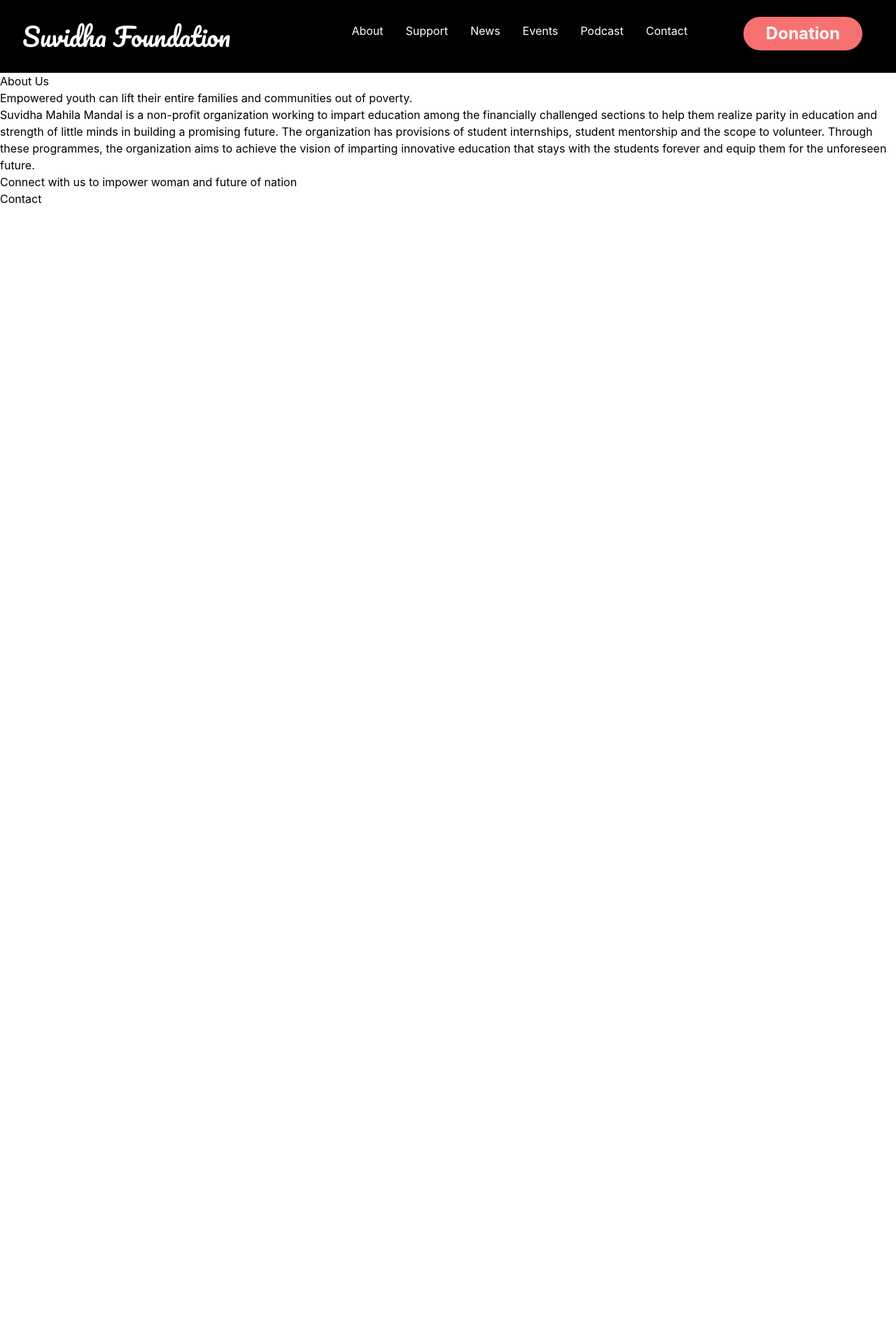
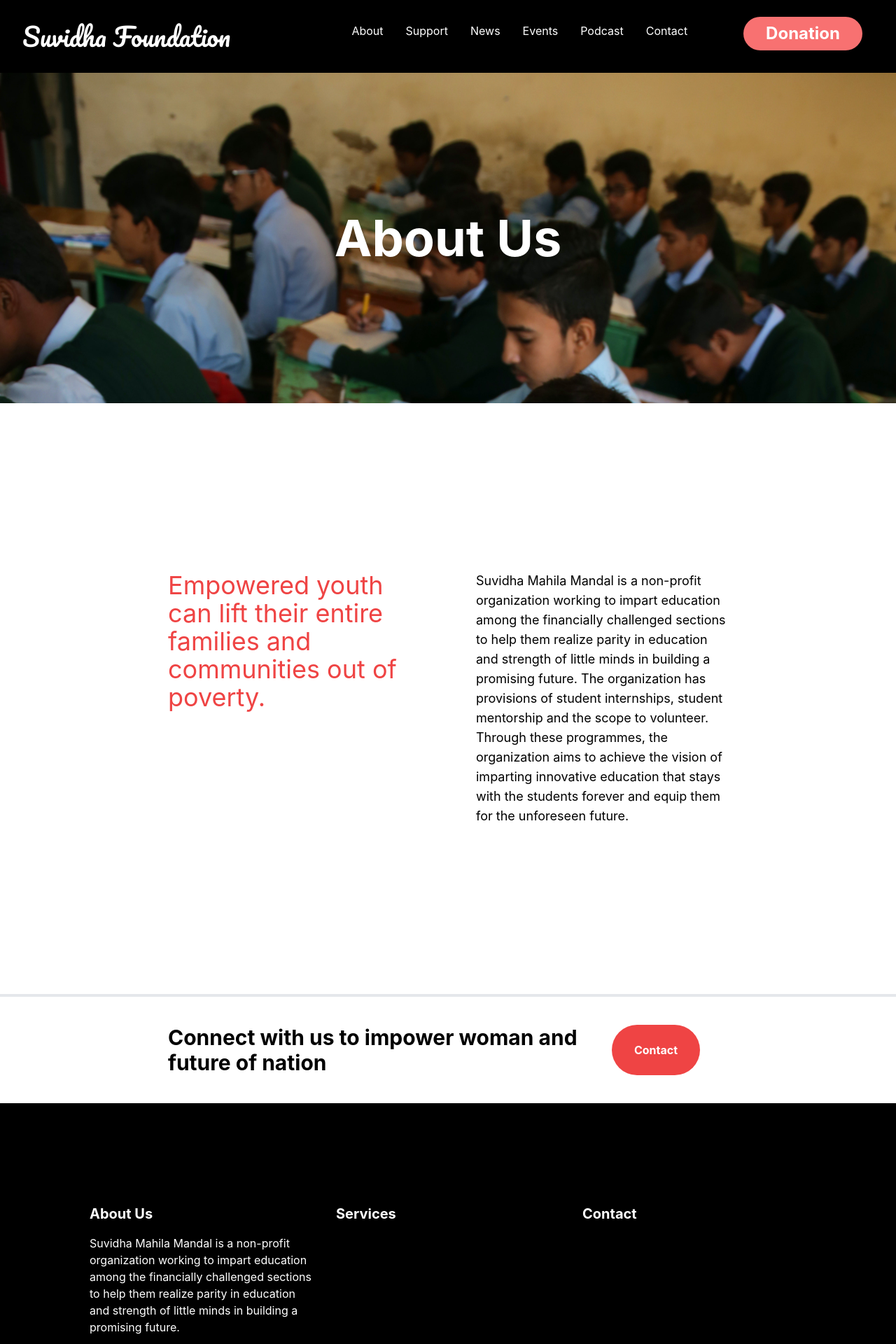
Before and after one commit to kapilk05/suvidha-web-dev, a React (Create React App) app: page /about in a window 1280 px wide. Shown: the top 1920 px of the page at 70% size. Before the commit the page ends 800 px from the top, so only its background shows below. Built offline with nearby package versions, Linux system fonts and the light colour scheme.

Commit message:
About page

```diff
--- /dev/null
+++ b/src/component/AboutPage/AboutBody.js
@@ -0,0 +1,18 @@
+export default function AboutBody(){
+    return(
+        <div>
+            <div className="bg-white p-60 border-b-4">
+                <div className="flex space-x-20">
+                    <h2 className="flex-1 text-4xl font-normal px-30 text-red-500">Empowered youth can lift their entire families and communities out of poverty.</h2>
+                    <h3 className="flex-1 text-lg justify-center px-30" >
+                    Suvidha Mahila Mandal is a non-profit organization working to impart education among the financially challenged sections to help them realize parity in education and strength of little minds in building a promising future. The organization has provisions of student internships, student mentorship and the scope to volunteer. Through these programmes, the organization aims to achieve the vision of imparting innovative education that stays with the students forever and equip them for the unforeseen future.
+                    </h3>
+                </div>
+            </div>
+        </div>
+    );
+
+}
+
+// justify-left float-left h-50 w-50 text-4xl py-4 font-bold
+// justify-left float-right  h-50 w-50 px-64 py-8 text-l
--- /dev/null
+++ b/src/component/AboutPage/AboutHeader.js
@@ -0,0 +1,13 @@
+export default function AboutHeader(){
+    return(
+        <>
+        <div className=" text-white">
+            <div className="flex justify-center py-48">
+                <div className="">
+                <h1 className=" text-7xl  flex justify-center font-bold py-2">About Us</h1>
+                </div>
+            </div>
+        </div>
+        </>
+    )
+}
--- /dev/null
+++ b/src/component/AboutPage/Footer.js
@@ -0,0 +1,20 @@
+export default function Footer(){
+    return (
+        <>
+            <div className="bg-black flex text-white p-32 space-x-8 text-left">
+                <div className="flex-1">
+                    <h3 className="font-bold py-4 text-xl">About Us</h3>
+                    <h4>
+                    Suvidha Mahila Mandal is a non-profit organization working to impart education among the financially challenged sections to help them realize parity in education and strength of little minds in building a promising future.
+                    </h4>
+                </div>
+                <div className="flex-1">
+                    <h3 className="font-bold py-4 text-xl">Services</h3>
+                </div>
+                <div className="flex-1">
+                    <h3 className="font-bold py-4 text-xl">Contact</h3>
+                </div>
+            </div>
+        </>
+    )
+}
--- a/src/component/AboutPage/about.js
+++ b/src/component/AboutPage/about.js
@@ -1,17 +1,15 @@
 import Navbar from "../LandingPage/navbar/nav"
+import AboutHeader from "./AboutHeader"
+import AboutBody from "./AboutBody"
+import Footer from "./Footer"
 
 export default function About(){
     return(
         <>
+        <div className=" bg-fixed bg-cover bg-center ... bg-[url('./images/about-head.jpg')] w-full h-full">
         <Navbar/>
-        <main>
-        <h1>About Us</h1>
-        <div class="about">
-            <h2 class="tagline">Empowered youth can lift their entire families and communities out of poverty.</h2>
-            <div class="describe">
-                Suvidha Mahila Mandal is a non-profit organization working to impart education among the financially challenged sections to help them realize parity in education and strength of little minds in building a promising future. The organization has provisions of student internships, student mentorship and the scope to volunteer. Through these programmes, the organization aims to achieve the vision of imparting innovative education that stays with the students forever and equip them for the unforeseen future.
-            </div>
-        </div>
+        <AboutHeader/>
+        <AboutBody/>
 
         <div class="numbers"></div>
 
@@ -19,11 +17,13 @@ export default function About(){
 
         <div class="newsletter"></div>
 
-        <div class="contact-link">
-            <h3>Connect with us to impower woman and future of nation</h3>
-            <button type="button">Contact</button>
+        <div className="bg-white flex p-10 px-60">
+            <h3 className="flex-2 font-bold text-3xl">Connect with us to impower woman and future of nation</h3>
+            <button className="flex-1 bg-red-500 px-8 py-4 rounded-full text-base text-white font-bold mx-10" type="button">Contact</button>
         </div>
-        </main>
+        <Footer/>
+        </div>
+
         </>
     )
 };
--- a/src/component/LandingPage/navbar/nav.js
+++ b/src/component/LandingPage/navbar/nav.js
@@ -1,4 +1,5 @@
 import { Info } from "./constant/navtext"
+import {Link } from "react-router-dom";
 
 
 
@@ -9,12 +10,12 @@ export default function Nav(){
         <>
         <div className="flex justify-between text-white bg-black">
             <div className="py-8 px-8 text-4xl Font">
-               <h1>Suvidha Foundation</h1>
+               <Link to="/">Suvidha Foundation</Link>
             </div>
             <div className="flex">
             <div className="flex  py-8 px-4 ">
             {Info.map((texts)=>(
-               <h1 className="px-4">{ texts.name } </h1>
+               <Link to={texts.src} className="px-4">{ texts.name } </Link>
             ))}
             </div>
             <div className=" text-2xl ">
```
